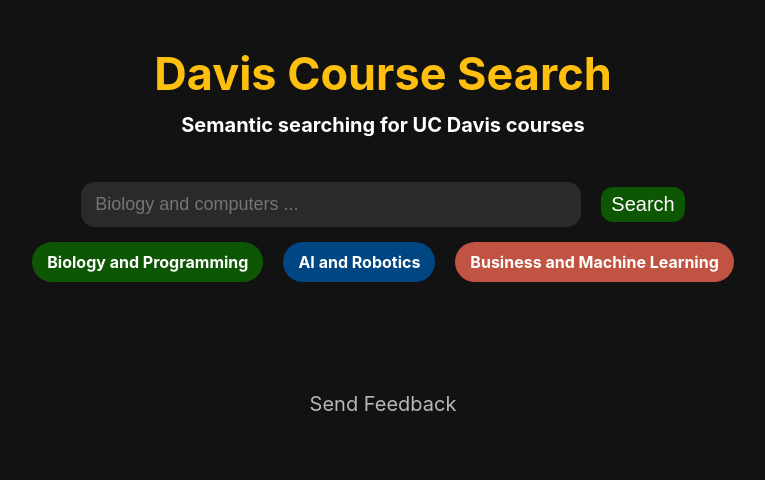
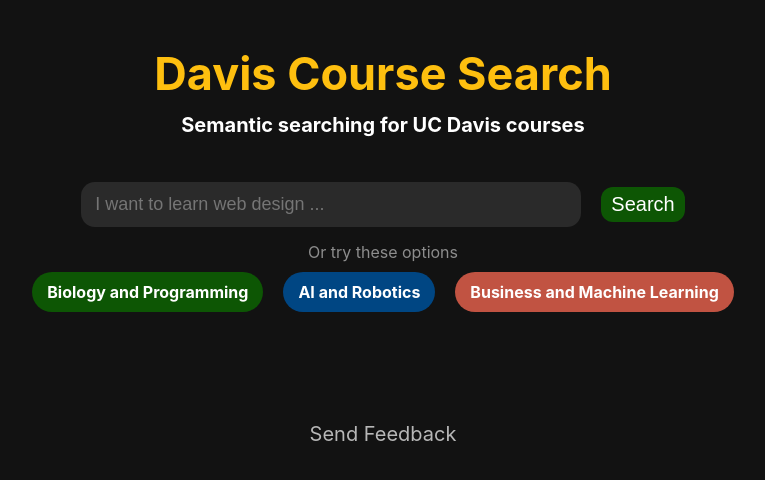
Before and after one commit to puravparab/DavisCourseSearch, a Next.js app in the folder client/: page / in a window 1280 px wide. Shown: the top 480 px of the page, without its empty margins (257-1022 px from the left). Built offline with nearby package versions, Linux system fonts and the light colour scheme.

Commit message:
minor update to frontend

```diff
--- a/client/components/CourseSearch.js
+++ b/client/components/CourseSearch.js
@@ -127,7 +127,7 @@
 			<div className={styles.searchContainer}>
 				<div className={styles.searchInput}>
 					<input
-						placeholder="Biology and computers ..."
+						placeholder="I want to learn web design ..."
 						maxLength="100"
 						value={prompt}
 						onChange={handleInputChange}
@@ -137,7 +137,9 @@
 				</div>
 
 				{showError && <span>{inputError}</span>}
-				{/* <p>Press enter to search</p> */}
+
+				{/*  Options  */}
+				<p>Or try these options</p>
 
 				<div className={styles.promptOptionsContainer}>
 					<div className={styles.promptOptionsGreen} onClick={()=>{setPrompt("Biology and Programming")}}>
--- a/client/styles/courseSearch.module.css
+++ b/client/styles/courseSearch.module.css
@@ -57,6 +57,10 @@
 .searchContainer span{
 	font-size: 16px;
 	color: rgb(243, 81, 4);
+}
+.searchContainer p{
+	color: rgb(141, 141, 141);
+	margin: 10px 0px 0px 0px;
 }
 
 .promptOptionsContainer{
```
